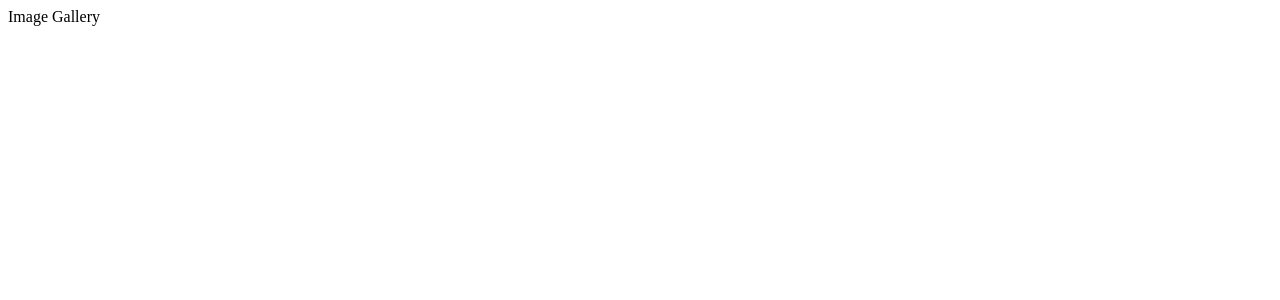
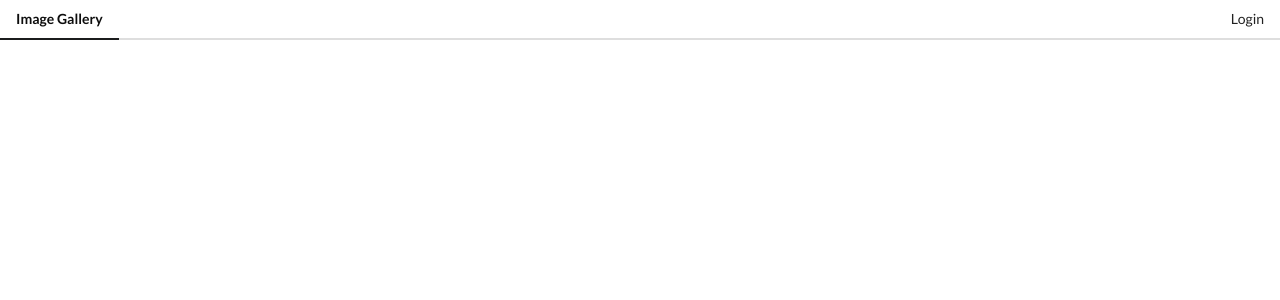
Before and after one commit to tingyuchang/imgur_gallery, a Vue app: page / in a window 1280 px wide. Shown: the top 300 px of the page. Built offline with nearby package versions, Linux system fonts and the light colour scheme.

Commit message:
import semantic UI

```diff
--- a/public/index.html
+++ b/public/index.html
@@ -5,6 +5,7 @@
     <meta http-equiv="X-UA-Compatible" content="IE=edge">
     <meta name="viewport" content="width=device-width,initial-scale=1.0">
     <link rel="icon" href="<%= BASE_URL %>favicon.ico">
+    <link rel="stylesheet" href="https://cdnjs.cloudflare.com/ajax/libs/semantic-ui/2.4.1/semantic.min.css" integrity="sha256-9mbkOfVho3ZPXfM7W8sV2SndrGDuh7wuyLjtsWeTI1Q=" crossorigin="anonymous" />
     <title><%= htmlWebpackPlugin.options.title %></title>
   </head>
   <body>
--- a/src/components/AppHeader.vue
+++ b/src/components/AppHeader.vue
@@ -1,6 +1,11 @@
 <template>
-    <div>
-        Image Gallery
+    <div class="ui secondary pointing menu">
+        <a class="active item" href="/">
+            Image Gallery
+        </a>
+        <div class="right menu">
+            <a class="item">Login</a>
+        </div>
     </div>
 </template>
 
```
